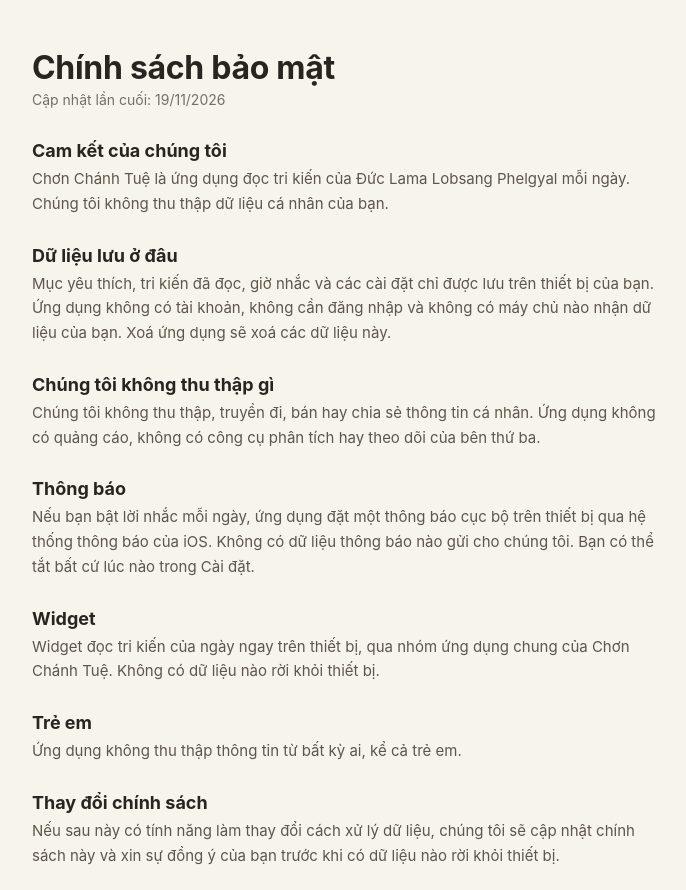
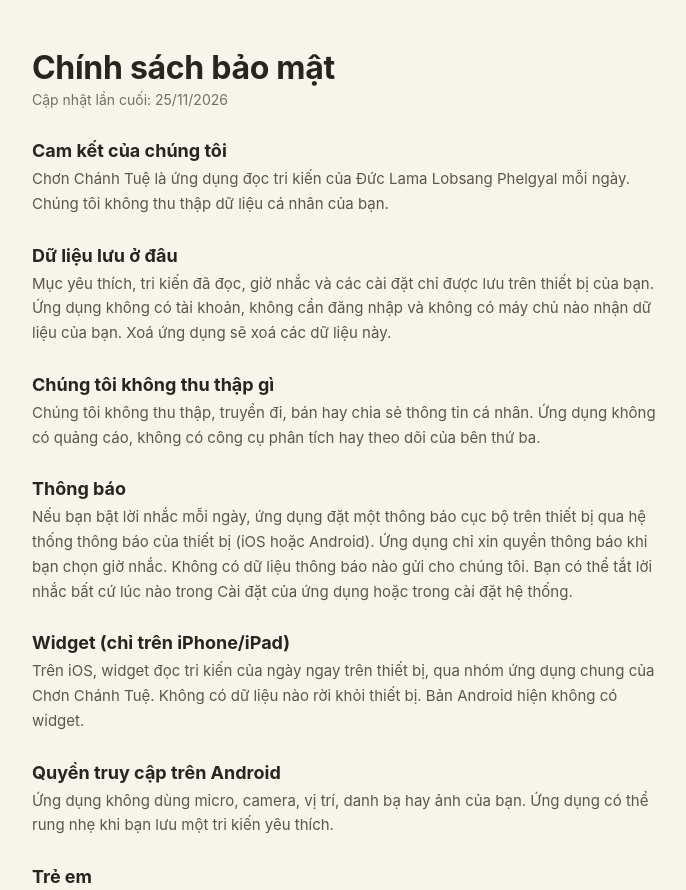
Before and after one commit to bangledev09-glitch/chon-chanh-tue-legal, a plain HTML site: page privacy-policy.html in a window 1280 px wide. Shown: the top 890 px of the page, without its empty margins (288-974 px from the left). Drawn offline with Linux system fonts and the light colour scheme.

Commit message:
Update privacy policy for Android

```diff
--- a/privacy-policy.html
+++ b/privacy-policy.html
@@ -11,12 +11,13 @@
   p{font-size:15px;line-height:1.65;color:#5d564a;margin:0}
   footer{margin-top:48px;color:#756F63;font-size:13px}
 </style></head><body><main>
-<h1>Chính sách bảo mật</h1><div class="updated">Cập nhật lần cuối: 19/11/2026</div>
+<h1>Chính sách bảo mật</h1><div class="updated">Cập nhật lần cuối: 25/11/2026</div>
 <!----><h2>Cam kết của chúng tôi</h2><p>Chơn Chánh Tuệ là ứng dụng đọc tri kiến của Đức Lama Lobsang Phelgyal mỗi ngày. Chúng tôi không thu thập dữ liệu cá nhân của bạn.</p>
 <h2>Dữ liệu lưu ở đâu</h2><p>Mục yêu thích, tri kiến đã đọc, giờ nhắc và các cài đặt chỉ được lưu trên thiết bị của bạn. Ứng dụng không có tài khoản, không cần đăng nhập và không có máy chủ nào nhận dữ liệu của bạn. Xoá ứng dụng sẽ xoá các dữ liệu này.</p>
 <h2>Chúng tôi không thu thập gì</h2><p>Chúng tôi không thu thập, truyền đi, bán hay chia sẻ thông tin cá nhân. Ứng dụng không có quảng cáo, không có công cụ phân tích hay theo dõi của bên thứ ba.</p>
-<h2>Thông báo</h2><p>Nếu bạn bật lời nhắc mỗi ngày, ứng dụng đặt một thông báo cục bộ trên thiết bị qua hệ thống thông báo của iOS. Không có dữ liệu thông báo nào gửi cho chúng tôi. Bạn có thể tắt bất cứ lúc nào trong Cài đặt.</p>
-<h2>Widget</h2><p>Widget đọc tri kiến của ngày ngay trên thiết bị, qua nhóm ứng dụng chung của Chơn Chánh Tuệ. Không có dữ liệu nào rời khỏi thiết bị.</p>
+<h2>Thông báo</h2><p>Nếu bạn bật lời nhắc mỗi ngày, ứng dụng đặt một thông báo cục bộ trên thiết bị qua hệ thống thông báo của thiết bị (iOS hoặc Android). Ứng dụng chỉ xin quyền thông báo khi bạn chọn giờ nhắc. Không có dữ liệu thông báo nào gửi cho chúng tôi. Bạn có thể tắt lời nhắc bất cứ lúc nào trong Cài đặt của ứng dụng hoặc trong cài đặt hệ thống.</p>
+<h2>Widget (chỉ trên iPhone/iPad)</h2><p>Trên iOS, widget đọc tri kiến của ngày ngay trên thiết bị, qua nhóm ứng dụng chung của Chơn Chánh Tuệ. Không có dữ liệu nào rời khỏi thiết bị. Bản Android hiện không có widget.</p>
+<h2>Quyền truy cập trên Android</h2><p>Ứng dụng không dùng micro, camera, vị trí, danh bạ hay ảnh của bạn. Ứng dụng có thể rung nhẹ khi bạn lưu một tri kiến yêu thích.</p>
 <h2>Trẻ em</h2><p>Ứng dụng không thu thập thông tin từ bất kỳ ai, kể cả trẻ em.</p>
 <h2>Thay đổi chính sách</h2><p>Nếu sau này có tính năng làm thay đổi cách xử lý dữ liệu, chúng tôi sẽ cập nhật chính sách này và xin sự đồng ý của bạn trước khi có dữ liệu nào rời khỏi thiết bị.</p>
 <h2>Liên hệ</h2><p>Câu hỏi về quyền riêng tư: bangledev09@gmail.com.</p>
```
